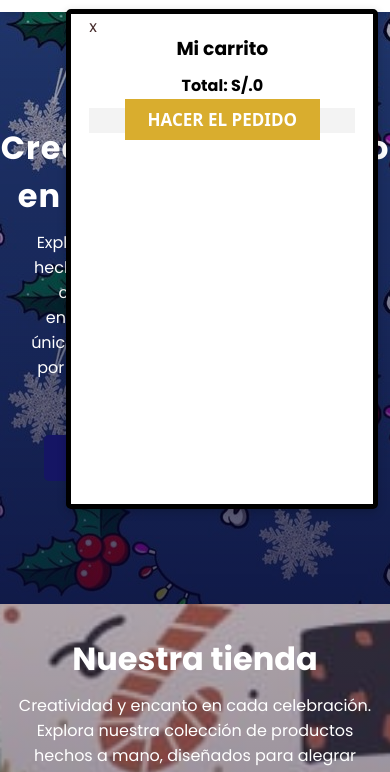
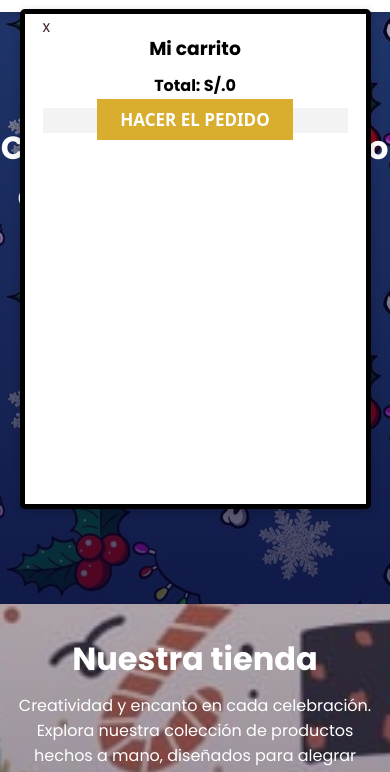
Before and after one commit to alduma/proy1, a plain HTML site: page index.html in a window 390 px wide. Both pictures are taken after a click on the picture 266 px from the left and 46 px from the top of the page. Shown: the part 71-843 px from the top of the page. Drawn offline with nearby package versions, Linux system fonts and the light colour scheme.

Commit message:
first commit

```diff
--- a/style.css
+++ b/style.css
@@ -1070,12 +1070,12 @@ footer .copyright .pro-links i:hover
 
     }
 }
-
 @media (max-width: 768px) {
     .cart-products {
-        right: 3%; /* Ajuste para pantallas pequeñas para ajustar el carrito mueve esta propiedad*/
-        min-width: 80%;
-        max-width: 95%;
+        right: 5%; /* Limita lo cerca que puede estar del borde derecho */
+        left: 5%; /* Evita que se mueva demasiado hacia la izquierda */
+        min-width: 70%;
+        max-width: 90%;
     }
 }
 
```
